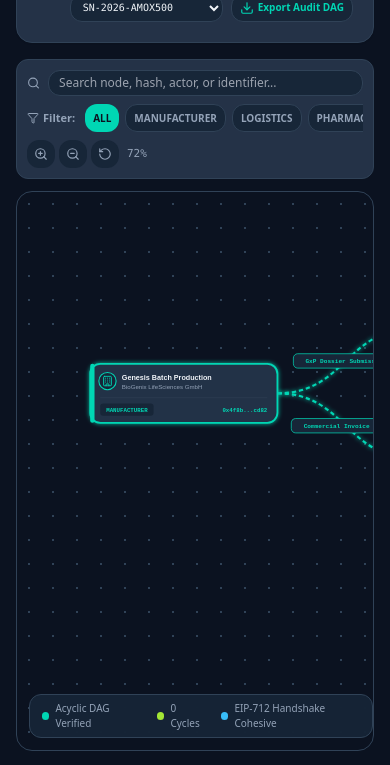
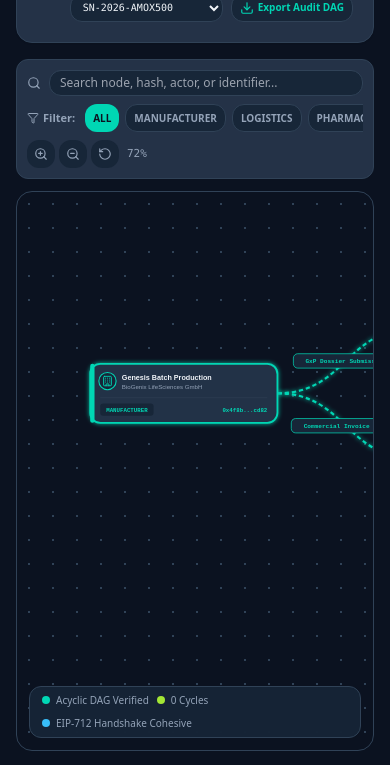
Before and after one commit to MirEashanZaman/pharma-trace-frontend, a Next.js app: page /provenance in a window 390 px wide. Shown: the part 583-1348 px from the top of the page. Built offline with nearby package versions, Linux system fonts and the light colour scheme; no server answers.

Commit message:
fix(provenance-dag): prevent layout overflow and improve mobile responsiveness

```diff
--- a/components/provenance-dag.tsx
+++ b/components/provenance-dag.tsx
@@ -746,10 +746,10 @@ export function ProvenanceDagVisualizer({
       </div>
 
       <div className="grid grid-cols-1 lg:grid-cols-4 gap-4">
-        <div className="lg:col-span-3 flex flex-col space-y-3">
+        <div className="lg:col-span-3 flex flex-col space-y-3 min-w-0">
           <div className="flex flex-wrap items-center justify-between gap-2 bg-[#243247] p-2.5 rounded-xl border border-[#304257] text-xs">
-            <div className="flex items-center gap-2 flex-1 max-w-sm">
-              <Search className="h-3.5 w-3.5 text-[#94A3B8]" />
+            <div className="flex items-center gap-2 flex-1 min-w-[200px] max-w-sm">
+              <Search className="h-3.5 w-3.5 text-[#94A3B8] shrink-0" />
               <input
                 type="text"
                 placeholder="Search node, hash, actor, or identifier..."
@@ -759,15 +759,15 @@ export function ProvenanceDagVisualizer({
               />
             </div>
 
-            <div className="flex items-center gap-1.5 overflow-x-auto">
-              <span className="text-[11px] font-semibold text-[#94A3B8] mr-1 flex items-center gap-1">
+            <div className="flex items-center gap-1.5 overflow-x-auto max-w-full">
+              <span className="text-[11px] font-semibold text-[#94A3B8] mr-1 flex items-center gap-1 shrink-0">
                 <Filter className="h-3 w-3" /> Filter:
               </span>
               {['ALL', 'MANUFACTURER', 'LOGISTICS', 'PHARMACY', 'PACKAGING'].map((role) => (
                 <button
                   key={role}
                   onClick={() => setFilterRole(role)}
-                  className={`btn btn-xs rounded-lg text-[10px] font-bold ${
+                  className={`btn btn-xs rounded-lg text-[10px] font-bold shrink-0 ${
                     filterRole === role
                       ? 'bg-[#00D6B4] text-[#0B1220]'
                       : 'bg-[#172638] text-[#94A3B8] border border-[#304257] hover:text-[#F1F5F9]'
@@ -778,7 +778,7 @@ export function ProvenanceDagVisualizer({
               ))}
             </div>
 
-            <div className="flex items-center gap-1">
+            <div className="flex items-center gap-1 shrink-0">
               <button
                 onClick={() => handleZoom(0.15)}
                 className="btn btn-xs btn-square bg-[#172638] border-[#304257] text-[#94A3B8] hover:text-[#00D6B4]"
@@ -1090,7 +1090,7 @@ export function ProvenanceDagVisualizer({
               </g>
             </svg>
 
-            <div className="absolute bottom-3 left-3 bg-[#172638]/90 backdrop-blur border border-[#304257] px-3 py-1.5 rounded-xl text-[10px] text-[#94A3B8] flex items-center gap-4">
+            <div className="absolute bottom-3 left-3 bg-[#172638]/90 backdrop-blur border border-[#304257] px-3 py-1.5 rounded-xl text-[10px] text-[#94A3B8] flex flex-wrap items-center gap-2 sm:gap-4 max-w-[calc(100%-24px)]">
               <span className="flex items-center gap-1.5">
                 <span className="h-2 w-2 rounded-full bg-[#00D6B4]"></span> Acyclic DAG Verified
               </span>
@@ -1104,7 +1104,7 @@ export function ProvenanceDagVisualizer({
           </div>
         </div>
 
-        <div className="bg-[#243247] p-5 rounded-2xl border border-[#304257] shadow-sm flex flex-col justify-between space-y-4">
+        <div className="bg-[#243247] p-5 rounded-2xl border border-[#304257] shadow-sm flex flex-col justify-between space-y-4 min-w-0">
           <div className="space-y-4">
             <div className="border-b border-[#304257] pb-3">
               <div className="flex items-center justify-between">
```
